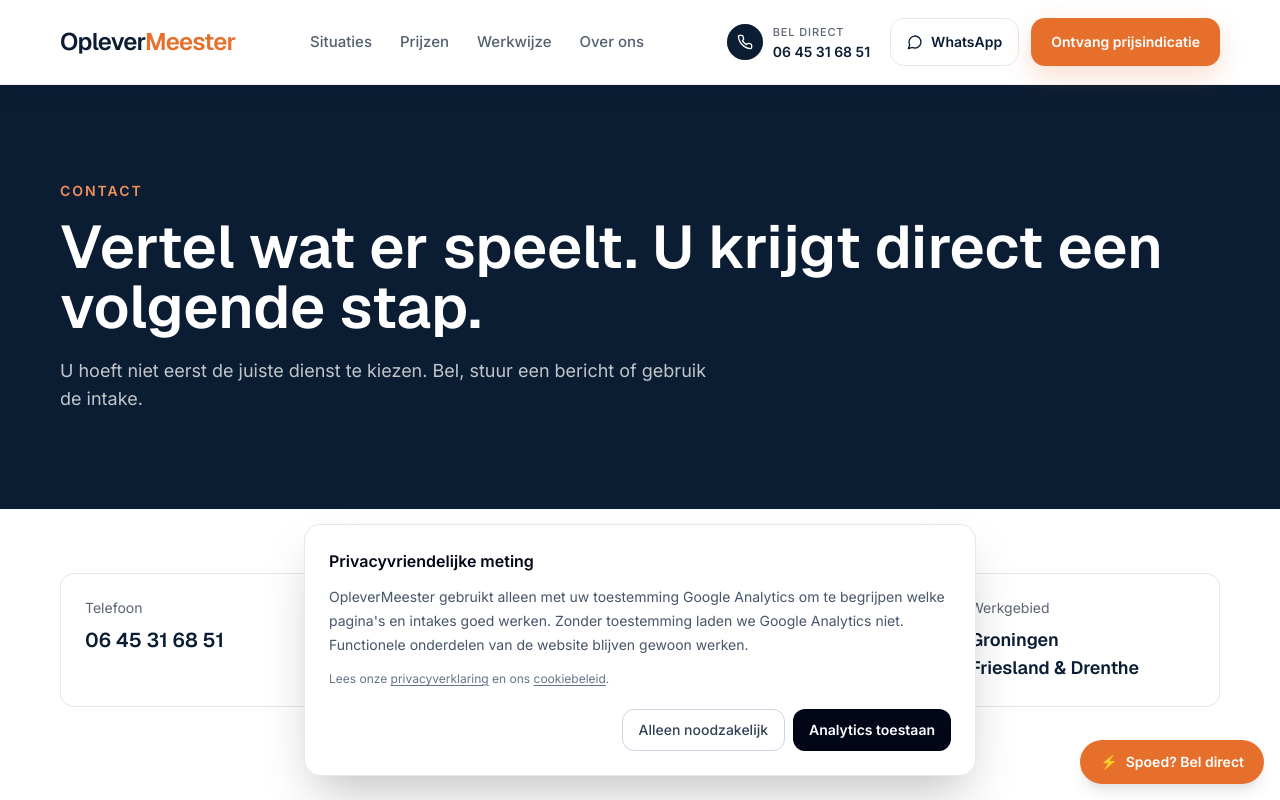
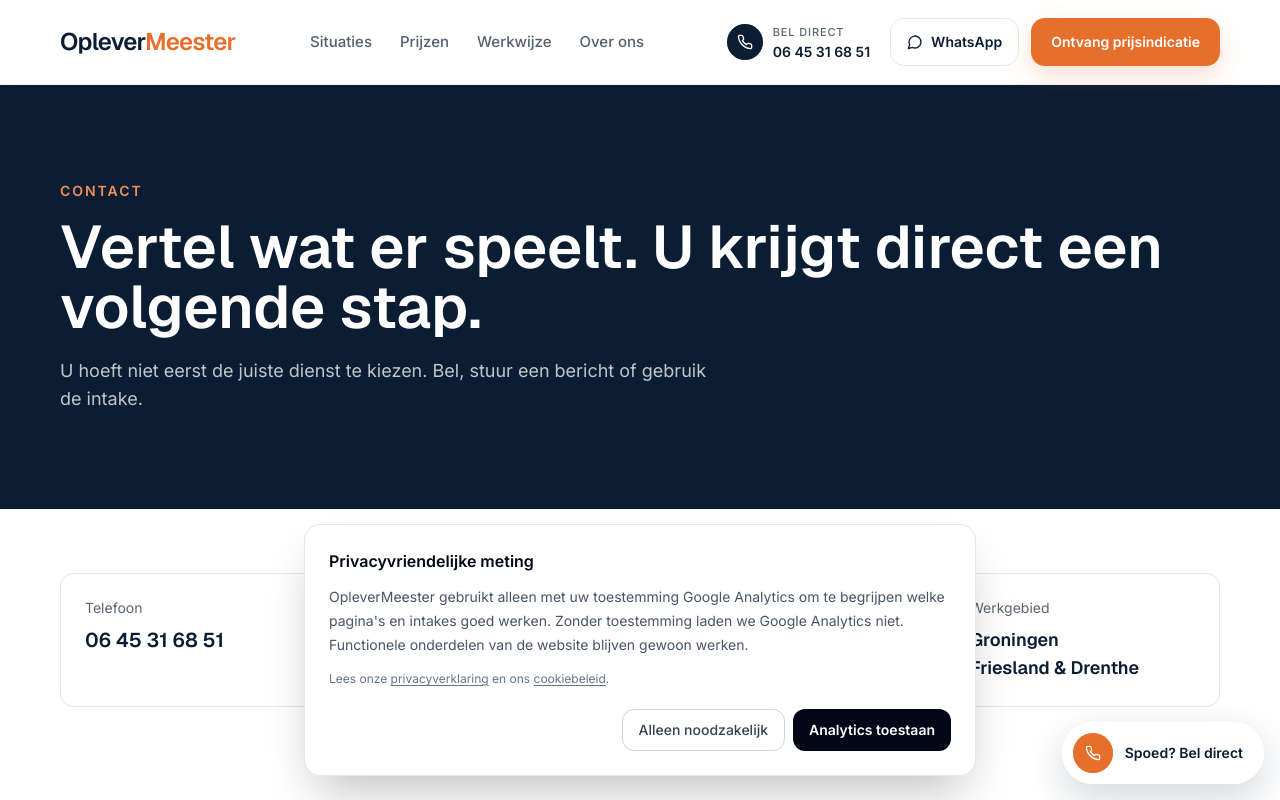
Before and after one commit to sandvlietbv/OpleverMeester, a Next.js app: page /contact in a window 1280 px wide. Shown: the top 800 px of the page. Built offline with nearby package versions, Linux system fonts and the light colour scheme.

Commit message:
Make the floating call action feel more alive

```diff
--- a/components/UrgentCallButton.tsx
+++ b/components/UrgentCallButton.tsx
@@ -1,4 +1,6 @@
 "use client";
+
+import { Phone } from "lucide-react";
 
 declare global { interface Window { gtag?: (...args: unknown[]) => void } }
 
@@ -8,10 +10,10 @@ const PHONE_DISPLAY = "06 45 31 68 51";
 
 export default function UrgentCallButton({ variant = "sticky", source }: Props) {
   const className = variant === "hero"
-    ? "inline-flex items-center justify-center gap-2 rounded-om border border-orange-light/80 px-6 py-3.5 font-semibold text-orange-light"
+    ? "inline-flex min-h-14 items-center justify-center gap-3 rounded-om border border-orange-light/70 px-6 py-3.5 font-semibold text-orange-light"
     : variant === "header"
-      ? "inline-flex items-center justify-center gap-2 rounded-om bg-navy px-5 py-2.5 text-sm font-semibold text-white"
-      : "inline-flex items-center justify-center gap-2 rounded-full bg-orange px-5 py-3 text-sm font-semibold text-white shadow-lg ring-1 ring-white/20 hover:bg-orange-light";
+      ? "inline-flex min-h-12 items-center justify-center gap-2 rounded-om bg-navy px-5 py-2.5 text-sm font-semibold text-white"
+      : "group inline-flex min-h-14 items-center justify-center gap-3 rounded-full border border-white/50 bg-white/95 py-2.5 pl-2.5 pr-5 text-sm font-semibold text-navy shadow-[0_14px_40px_rgba(11,29,51,0.18)] backdrop-blur transition hover:-translate-y-0.5 hover:shadow-[0_18px_48px_rgba(11,29,51,0.22)]";
 
   const label = variant === "sticky" ? "Spoed? Bel direct" : `Bel ${PHONE_DISPLAY}`;
   const ariaLabel = variant === "sticky" ? "Spoed? Bel direct met OpleverMeester" : `Bel OpleverMeester op ${PHONE_DISPLAY}`;
@@ -23,7 +25,10 @@ export default function UrgentCallButton({ variant = "sticky", source }: Props)
       className={className}
       aria-label={ariaLabel}
     >
-      <span aria-hidden="true">⚡</span>
+      <span className={variant === "sticky" ? "relative flex h-10 w-10 items-center justify-center rounded-full bg-orange text-white" : "flex items-center justify-center"}>
+        {variant === "sticky" && <span className="om-pulse-ring absolute inset-0 rounded-full border border-orange/70" aria-hidden="true" />}
+        <Phone className="relative h-4 w-4" />
+      </span>
       <span>{label}</span>
     </a>
   );
```
